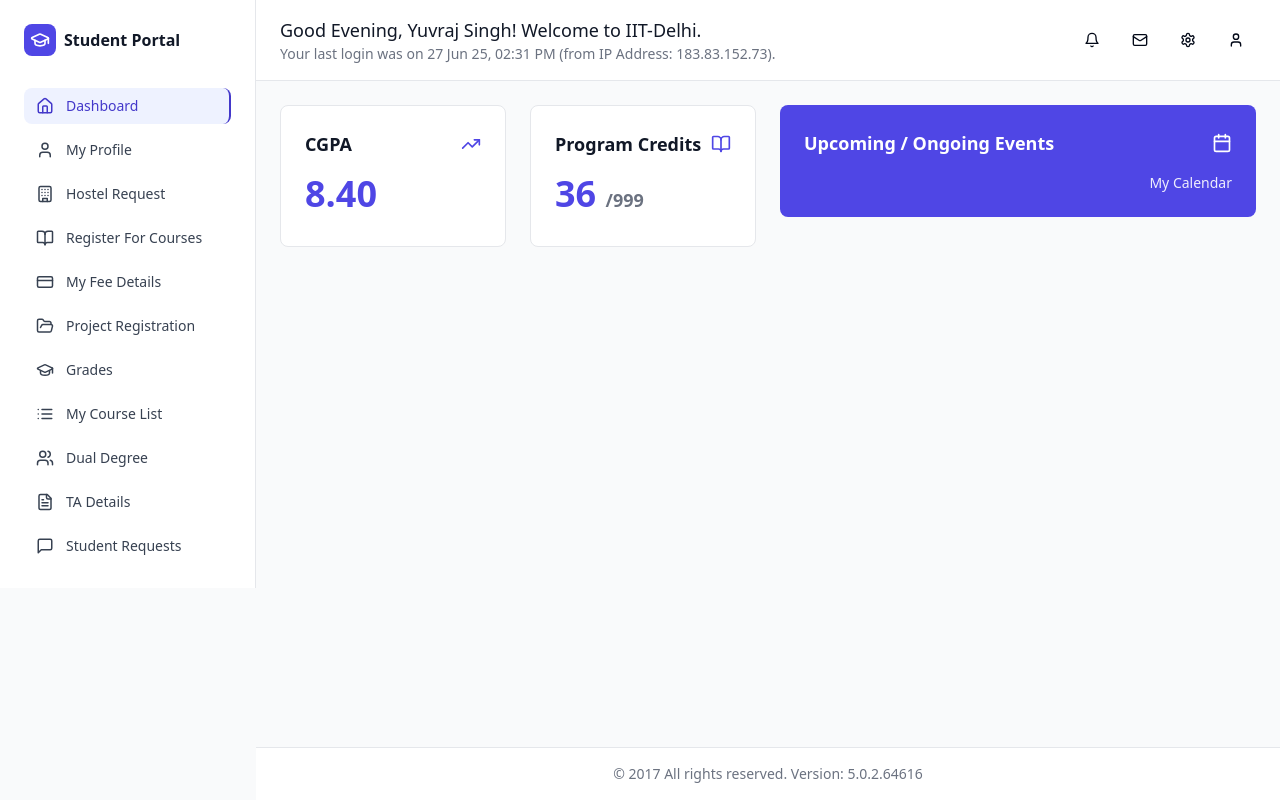
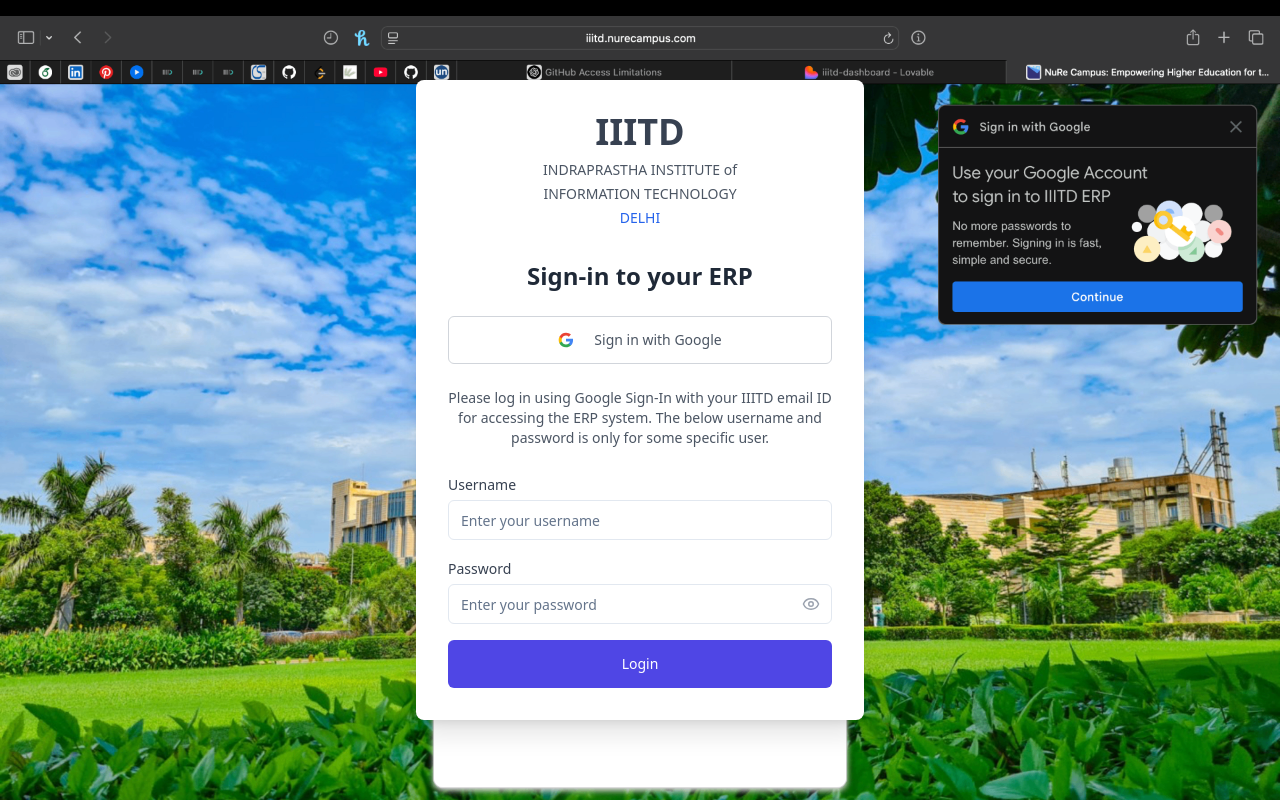
Before and after one commit to yuvrajj-singhh/iiitd.dashboard, a React (Vite) app: page / in a window 1280 px wide. Built offline with nearby package versions, Linux system fonts and the light colour scheme.

Commit message:
Add login page and logout button
Implement a login page with username and password fields. Add a logout button to the dashboard header.

```diff
--- a/src/App.tsx
+++ b/src/App.tsx
@@ -6,6 +6,8 @@ import { QueryClient, QueryClientProvider } from "@tanstack/react-query";
 import { BrowserRouter, Routes, Route } from "react-router-dom";
 import { Sidebar } from "@/components/layout/Sidebar";
 import { Header } from "@/components/layout/Header";
+import { Login } from "@/components/auth/Login";
+import { AuthProvider, useAuth } from "@/contexts/AuthContext";
 import Dashboard from "./pages/Dashboard";
 import RegisterCourses from "./pages/RegisterCourses";
 import FeeDetails from "./pages/FeeDetails";
@@ -19,12 +21,14 @@ import NotFound from "./pages/NotFound";
 
 const queryClient = new QueryClient();
 
-const App = () => (
-  <QueryClientProvider client={queryClient}>
-    <TooltipProvider>
-      <Toaster />
-      <Sonner />
-      <BrowserRouter>
+function AppContent() {
+  const { isAuthenticated, login } = useAuth();
+
+  if (!isAuthenticated) {
+    return <Login onLogin={login} />;
+  }
+
+  return (
     <div className="min-h-screen bg-gray-50 flex w-full">
       <Sidebar />
       <div className="flex-1 flex flex-col">
@@ -50,7 +54,19 @@ const App = () => (
         </footer>
       </div>
     </div>
+  );
+}
+
+const App = () => (
+  <QueryClientProvider client={queryClient}>
+    <TooltipProvider>
+      <Toaster />
+      <Sonner />
+      <AuthProvider>
+        <BrowserRouter>
+          <AppContent />
         </BrowserRouter>
+      </AuthProvider>
     </TooltipProvider>
   </QueryClientProvider>
 );
--- /dev/null
+++ b/src/components/auth/Login.tsx
@@ -0,0 +1,142 @@
+
+import { useState } from "react";
+import { Button } from "@/components/ui/button";
+import { Input } from "@/components/ui/input";
+import { Label } from "@/components/ui/label";
+import { Eye, EyeOff } from "lucide-react";
+import { useToast } from "@/hooks/use-toast";
+
+interface LoginProps {
+  onLogin: () => void;
+}
+
+export function Login({ onLogin }: LoginProps) {
+  const [username, setUsername] = useState("");
+  const [password, setPassword] = useState("");
+  const [showPassword, setShowPassword] = useState(false);
+  const [isLoading, setIsLoading] = useState(false);
+  const { toast } = useToast();
+
+  const handleLogin = (e: React.FormEvent) => {
+    e.preventDefault();
+    setIsLoading(true);
+
+    // Check credentials
+    if (username === "yuvraj24638@iiitd.ac.in" && password === "Nahipata1234") {
+      setTimeout(() => {
+        onLogin();
+        setIsLoading(false);
+        toast({
+          title: "Login Successful",
+          description: "Welcome to IIT-Delhi ERP!",
+        });
+      }, 1000);
+    } else {
+      setTimeout(() => {
+        setIsLoading(false);
+        toast({
+          title: "Login Failed",
+          description: "Invalid username or password",
+          variant: "destructive",
+        });
+      }, 1000);
+    }
+  };
+
+  const handleGoogleSignIn = () => {
+    toast({
+      title: "Google Sign-In",
+      description: "Please use the username and password login for now",
+    });
+  };
+
+  return (
+    <div
+      className="min-h-screen flex items-center justify-center bg-cover bg-center bg-no-repeat"
+      style={{
+        backgroundImage: `url('/lovable-uploads/d5ad32b6-e9b5-46c4-908c-de8ecdca5568.png')`
+      }}
+    >
+      <div className="bg-white rounded-lg shadow-xl p-8 w-full max-w-md mx-4">
+        <div className="text-center mb-8">
+          <div className="text-4xl font-bold text-gray-700 mb-2">IIITD</div>
+          <div className="text-sm text-gray-600 mb-1">INDRAPRASTHA INSTITUTE of</div>
+          <div className="text-sm text-gray-600 mb-1">INFORMATION TECHNOLOGY</div>
+          <div className="text-sm text-blue-600 font-medium">DELHI</div>
+        </div>
+
+        <h1 className="text-2xl font-semibold text-center text-gray-800 mb-6">
+          Sign-in to your ERP
+        </h1>
+
+        <Button
+          onClick={handleGoogleSignIn}
+          variant="outline"
+          className="w-full mb-6 h-12 text-gray-600 border-gray-300"
+        >
+          <svg className="w-5 h-5 mr-3" viewBox="0 0 24 24">
+            <path fill="#4285F4" d="M22.56 12.25c0-.78-.07-1.53-.2-2.25H12v4.26h5.92c-.26 1.37-1.04 2.53-2.21 3.31v2.77h3.57c2.08-1.92 3.28-4.74 3.28-8.09z"/>
+            <path fill="#34A853" d="M12 23c2.97 0 5.46-.98 7.28-2.66l-3.57-2.77c-.98.66-2.23 1.06-3.71 1.06-2.86 0-5.29-1.93-6.16-4.53H2.18v2.84C3.99 20.53 7.7 23 12 23z"/>
+            <path fill="#FBBC05" d="M5.84 14.09c-.22-.66-.35-1.36-.35-2.09s.13-1.43.35-2.09V7.07H2.18C1.43 8.55 1 10.22 1 12s.43 3.45 1.18 4.93l2.85-2.22.81-.62z"/>
+            <path fill="#EA4335" d="M12 5.38c1.62 0 3.06.56 4.21 1.64l3.15-3.15C17.45 2.09 14.97 1 12 1 7.7 1 3.99 3.47 2.18 7.07l3.66 2.84c.87-2.6 3.3-4.53 6.16-4.53z"/>
+          </svg>
+          Sign in with Google
+        </Button>
+
+        <div className="text-center text-sm text-gray-600 mb-6">
+          Please log in using Google Sign-In with your IIITD email ID for accessing the ERP system.
+          The below username and password is only for some specific user.
+        </div>
+
+        <form onSubmit={handleLogin} className="space-y-4">
+          <div>
+            <Label htmlFor="username" className="text-sm font-medium text-gray-700">
+              Username
+            </Label>
+            <Input
+              id="username"
+              type="email"
+              placeholder="Enter your username"
+              value={username}
+              onChange={(e) => setUsername(e.target.value)}
+              className="mt-1"
+              required
+            />
+          </div>
+
+          <div className="relative">
+            <Label htmlFor="password" className="text-sm font-medium text-gray-700">
+              Password
+            </Label>
+            <div className="relative mt-1">
+              <Input
+                id="password"
+                type={showPassword ? "text" : "password"}
+                placeholder="Enter your password"
+                value={password}
+                onChange={(e) => setPassword(e.target.value)}
+                className="pr-10"
+                required
+              />
+              <button
+                type="button"
+                onClick={() => setShowPassword(!showPassword)}
+                className="absolute right-3 top-1/2 transform -translate-y-1/2 text-gray-400 hover:text-gray-600"
+              >
+                {showPassword ? <EyeOff size={18} /> : <Eye size={18} />}
+              </button>
+            </div>
+          </div>
+
+          <Button
+            type="submit"
+            className="w-full bg-indigo-600 hover:bg-indigo-700 text-white h-12 mt-6"
+            disabled={isLoading}
+          >
+            {isLoading ? "Signing in..." : "Login"}
+          </Button>
+        </form>
+      </div>
+    </div>
+  );
+}
--- a/src/components/layout/Header.tsx
+++ b/src/components/layout/Header.tsx
@@ -1,10 +1,22 @@
 
-import { Bell, Mail, Settings, User } from "lucide-react";
+import { Bell, Mail, Settings, User, LogOut } from "lucide-react";
 import { Button } from "@/components/ui/button";
 import { useNavigate } from "react-router-dom";
+import { useAuth } from "@/contexts/AuthContext";
+import { useToast } from "@/hooks/use-toast";
 
 export function Header() {
   const navigate = useNavigate();
+  const { logout } = useAuth();
+  const { toast } = useToast();
+
+  const handleLogout = () => {
+    logout();
+    toast({
+      title: "Logged Out",
+      description: "You have been successfully logged out.",
+    });
+  };
 
   return (
     <header className="bg-white border-b border-gray-200 px-6 py-4">
@@ -36,6 +48,14 @@ export function Header() {
           >
             <User size={18} />
           </Button>
+          <Button
+            variant="ghost"
+            size="sm"
+            onClick={handleLogout}
+            className="text-red-600 hover:text-red-700 hover:bg-red-50"
+          >
+            <LogOut size={18} />
+          </Button>
         </div>
       </div>
     </header>
--- /dev/null
+++ b/src/contexts/AuthContext.tsx
@@ -0,0 +1,40 @@
+
+import { createContext, useContext, useState, ReactNode } from "react";
+
+interface AuthContextType {
+  isAuthenticated: boolean;
+  login: () => void;
+  logout: () => void;
+}
+
+const AuthContext = createContext<AuthContextType | undefined>(undefined);
+
+export function AuthProvider({ children }: { children: ReactNode }) {
+  const [isAuthenticated, setIsAuthenticated] = useState(() => {
+    return localStorage.getItem("isAuthenticated") === "true";
+  });
+
+  const login = () => {
+    setIsAuthenticated(true);
+    localStorage.setItem("isAuthenticated", "true");
+  };
+
+  const logout = () => {
+    setIsAuthenticated(false);
+    localStorage.removeItem("isAuthenticated");
+  };
+
+  return (
+    <AuthContext.Provider value={{ isAuthenticated, login, logout }}>
+      {children}
+    </AuthContext.Provider>
+  );
+}
+
+export function useAuth() {
+  const context = useContext(AuthContext);
+  if (context === undefined) {
+    throw new Error("useAuth must be used within an AuthProvider");
+  }
+  return context;
+}
```
Also changed, not shown: public/lovable-uploads/d5ad32b6-e9b5-46c4-908c-de8ecdca5568.png (added). Lines whose indentation alone changed are shown as unchanged.
